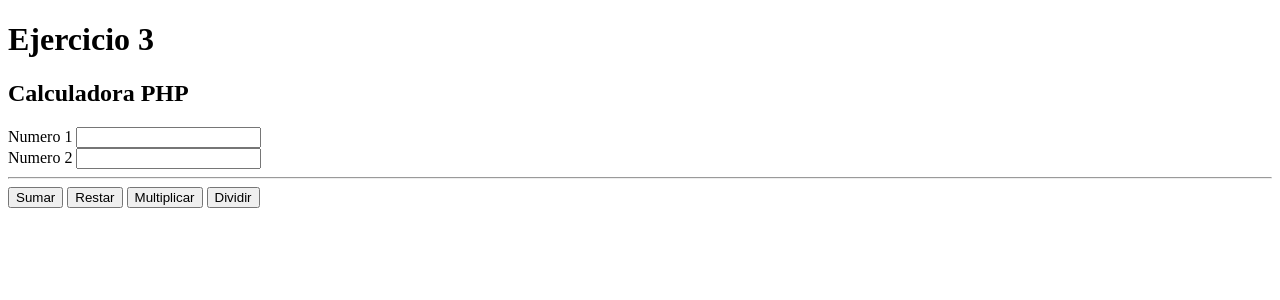
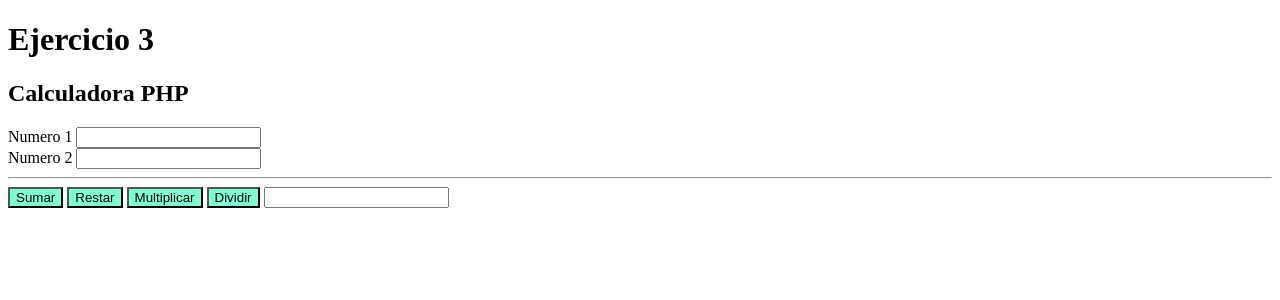
Before and after one commit to guillefrank/Master-PHP-SQL-POO-MVC-LARAVEL-SYMFONY, a PHP site: page /ejercicio3.php in a window 1280 px wide. Shown: the top 300 px of the page. Run offline with PHP 8.4, Linux system fonts and the light colour scheme.

Commit message:
Ejercicio 3 PHP

```diff
--- a/22-ejercicios/ejercicio3.php
+++ b/22-ejercicios/ejercicio3.php
@@ -46,11 +46,11 @@
         <input type="number" name="n2" /><br />
         <hr />
 
-        <input type="submit" value="Sumar" name="sumar" />
-        <input type="submit" value="Restar" name="restar" />
-        <input type="submit" value="Multiplicar" name="multiplicar" />
-        <input type="submit" value="Dividir" name="dividir" />
-
+        <input type="submit" value="Sumar" name="sumar" style="background-color:aquamarine" />
+        <input type="submit" value="Restar" name="restar" style="background-color:aquamarine" />
+        <input type="submit" value="Multiplicar" name="multiplicar" style="background-color:aquamarine" />
+        <input type="submit" value="Dividir" name="dividir" style="background-color:aquamarine" />
+        <input type="text">
     </form>
     <?php
     //RESULTADO
```
